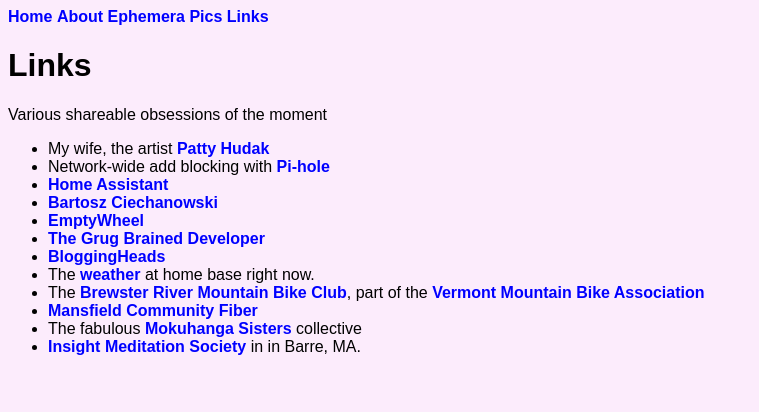
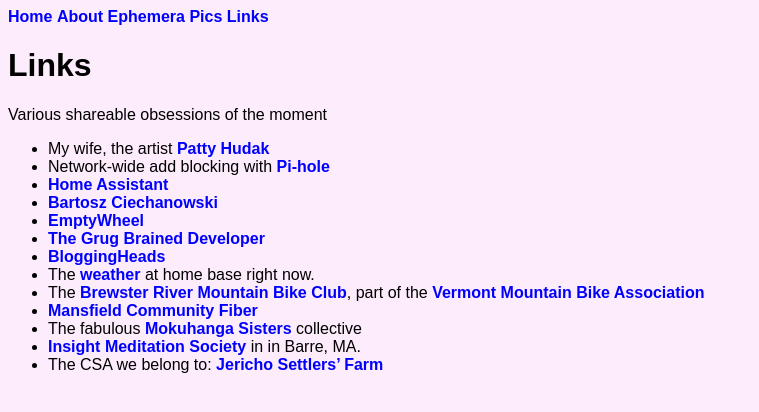
Before and after one commit to mkolon/mattkolon.com, a Jekyll site: the page built from links.md, in a window 1280 px wide. Shown: the top 412 px of the page, without its empty margins (0-759 px from the left). Built offline with Jekyll 4.4.1, drawn with Linux system fonts in a browser that asks for light colours.

Commit message:
tweaked about

```diff
--- a/links.md
+++ b/links.md
@@ -17,3 +17,4 @@
 - [Mansfield Community Fiber](https://mcfibervt.com/){:target="_blank"}
 - The fabulous [Mokuhanga Sisters](https://mokuhangasisters.com){:target="_blank"} collective
 - [Insight Meditation Society](https://www.dharma.org/) in in Barre, MA.
+- The CSA we belong to: [Jericho Settlers' Farm](https://www.jerichosettlersfarm.com/)
```
